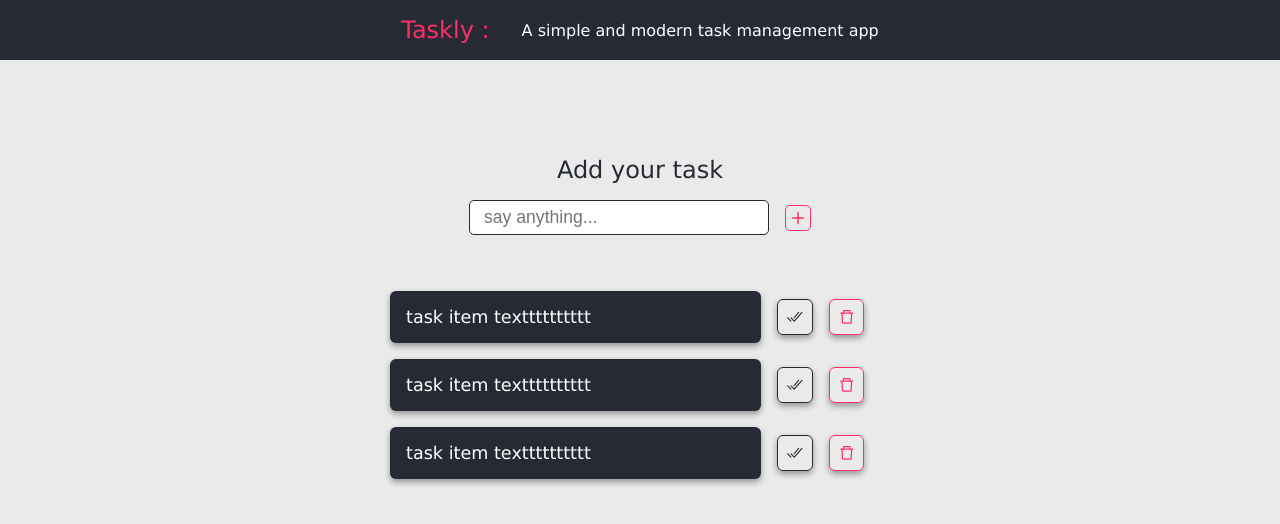
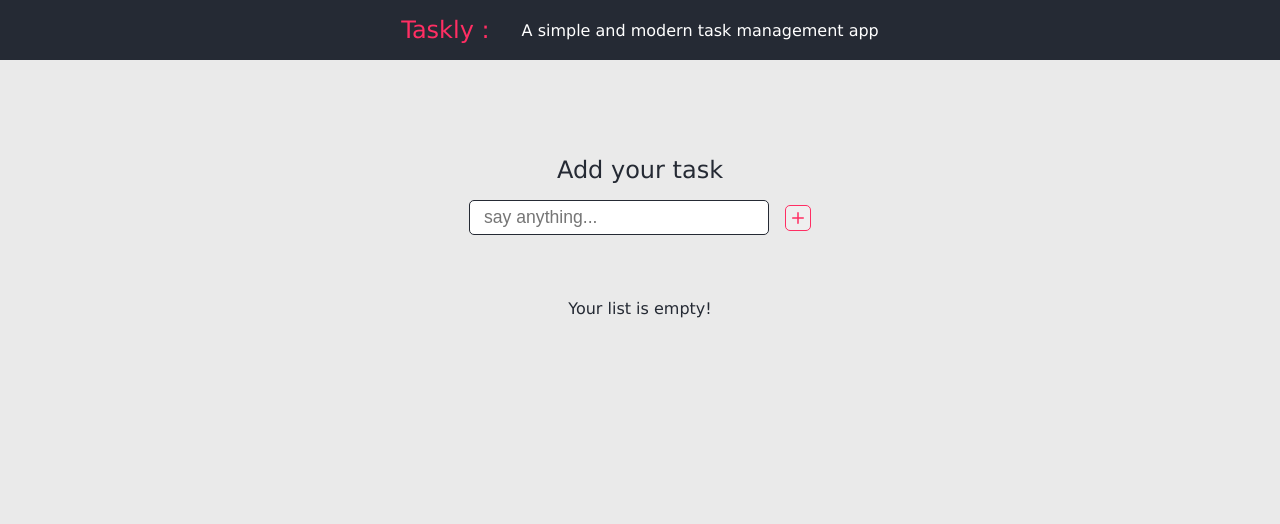
Before and after one commit to Mamziii/Taskly, a React (Vite) app: page / in a window 1280 px wide. Shown: the top 524 px of the page. Built offline with nearby package versions, Linux system fonts and the light colour scheme.

Commit message:
add logic of project

```diff
--- a/src/components/TaskForm/TaskForm.css
+++ b/src/components/TaskForm/TaskForm.css
@@ -58,6 +58,7 @@
   border-radius: 5px;
   transition: all 200ms ease;
   cursor: pointer;
+  font-size: 1.5rem;
 }
 .form_container form .input_gp .add_btn:hover {
   background-color: var(--black);
--- a/src/components/TaskForm/TaskForm.tsx
+++ b/src/components/TaskForm/TaskForm.tsx
@@ -1,21 +1,41 @@
+import { useState } from "react";
+import { useTodo } from "../../context/TodoContext";
 import "./TaskForm.css";
 
 // icons
 import { IoIosAdd } from "react-icons/io";
 
 export default function TaskForm() {
+  const { addTodo } = useTodo();
+  const [inputValue, setInputValue] = useState<string>("");
+
+  const handleSubmit = (event: React.FormEvent<HTMLFormElement>) => {
+    event.preventDefault();
+
+    if (inputValue) {
+      addTodo(inputValue);
+      setInputValue("");
+    }
+  };
+
   return (
     <>
       <div className="form_container">
-        <form>
+        <form onSubmit={handleSubmit}>
           <div className="form_title">Add your task</div>
 
           <div className="input_gp">
+            <input
+              type="text"
+              placeholder="say anything..."
+              value={inputValue}
+              onChange={(e) => setInputValue(e.target.value)}
+            />
 
-            <input type="text" placeholder="say anything..." />
-
-            <div className="add_btn">
-              <IoIosAdd />
+            <div >
+              <button  type="submit" className="add_btn">
+                <IoIosAdd />
+              </button>
             </div>
           </div>
         </form>
--- a/src/components/TaskItem/TaskItem.tsx
+++ b/src/components/TaskItem/TaskItem.tsx
@@ -1,22 +1,39 @@
 import "./TaskItem.css";
+import { Todo } from "../../types";
+import { useTodo } from "../../context/TodoContext";
 
 // icons
 import { IoCheckmarkDoneOutline } from "react-icons/io5";
 import { MdOutlineRemoveDone } from "react-icons/md";
 import { AiOutlineDelete } from "react-icons/ai";
 
-export default function TaskItem() {
+export default function TaskItem({ id, title, isDone }: Todo) {
+  const { deleteTodo, toggleDone } = useTodo();
+
   return (
     <>
       <div className="item">
-        <div className="text">task item textttttttttt</div>
+        <div
+          className="text"
+          style={{
+            backgroundColor: isDone ? "var(--main)" : "",
+            opacity: isDone ? "0.7" : "",
+            textDecoration: isDone ? "line-through" : ""
+          }}
+        >
+          {title}
+        </div>
 
         <div className="btns">
           <div className="btn done">
-            <IoCheckmarkDoneOutline />
+            {isDone ? (
+              <MdOutlineRemoveDone onClick={() => toggleDone(id)} />
+            ) : (
+              <IoCheckmarkDoneOutline onClick={() => toggleDone(id)} />
+            )}
           </div>
 
-          <div className="btn delete">
+          <div className="btn delete" onClick={() => deleteTodo(title)}>
             <AiOutlineDelete />
           </div>
         </div>
--- a/src/components/TaskList/TaskList.css
+++ b/src/components/TaskList/TaskList.css
@@ -1,4 +1,4 @@
-.tasklist_container{
+.tasklist_container {
   width: 100%;
   height: auto;
   display: flex;
@@ -7,3 +7,23 @@
   align-items: center;
   margin-top: 2rem;
 }
+.tasklist_container .empty_list {
+  padding: 1rem 2rem;
+  color: var(--black);
+  border-radius: 6px;
+}
+.tasklist_container .clearall_btn {
+  background-color: var(--main);
+  padding: 0.5rem 1rem;
+  color: var(--black);
+  border-radius: 6px;
+  margin-top: 2rem;
+  box-shadow: rgba(0, 0, 0, 0.02) 0px 1px 3px 0px, rgba(27, 31, 35, 0.15) 0px 0px 0px 1px;
+  cursor: pointer;
+  opacity: 0.6;
+  transition: all 200ms ease-in;
+}
+.tasklist_container .clearall_btn:hover {
+    opacity: 1;
+
+}
--- a/src/components/TaskList/TaskList.tsx
+++ b/src/components/TaskList/TaskList.tsx
@@ -1,15 +1,34 @@
 import "./TaskList.css";
+import { useTodo } from "../../context/TodoContext";
 
 // components
 import TaskItem from "../TaskItem/TaskItem";
 
 export default function TaskList() {
+  const { todos, clearAll } = useTodo();
+
   return (
     <>
       <div className="tasklist_container">
-        <TaskItem />
-        <TaskItem />
-        <TaskItem />
+        {todos.length > 0 ? (
+          <>
+            {todos.map((todo) => (
+              <TaskItem key={todo.id} {...todo} />
+            ))}
+
+            {todos.length > 1 && (
+              <div className="clearall_btn" onClick={clearAll}>
+                Clear all
+              </div>
+            )}
+          </>
+        ) : (
+          <>
+            <div className="empty_list">
+              <span>Your list is empty!</span>
+            </div>
+          </>
+        )}
       </div>
     </>
   );
```
Lines whose indentation alone changed are shown as unchanged.
